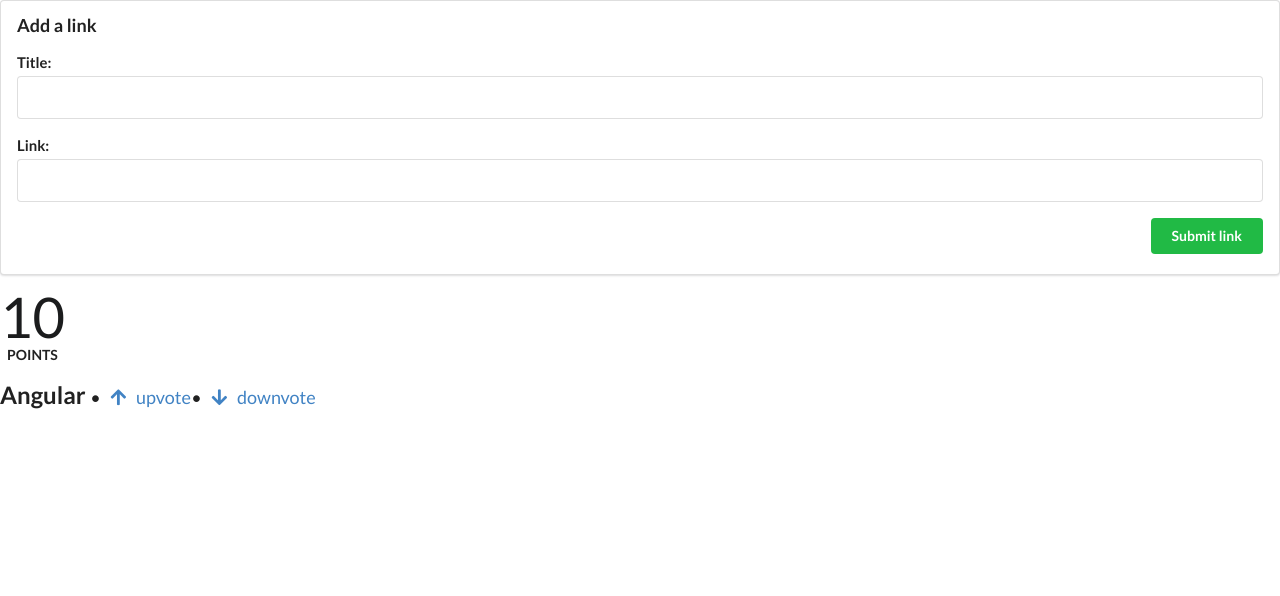
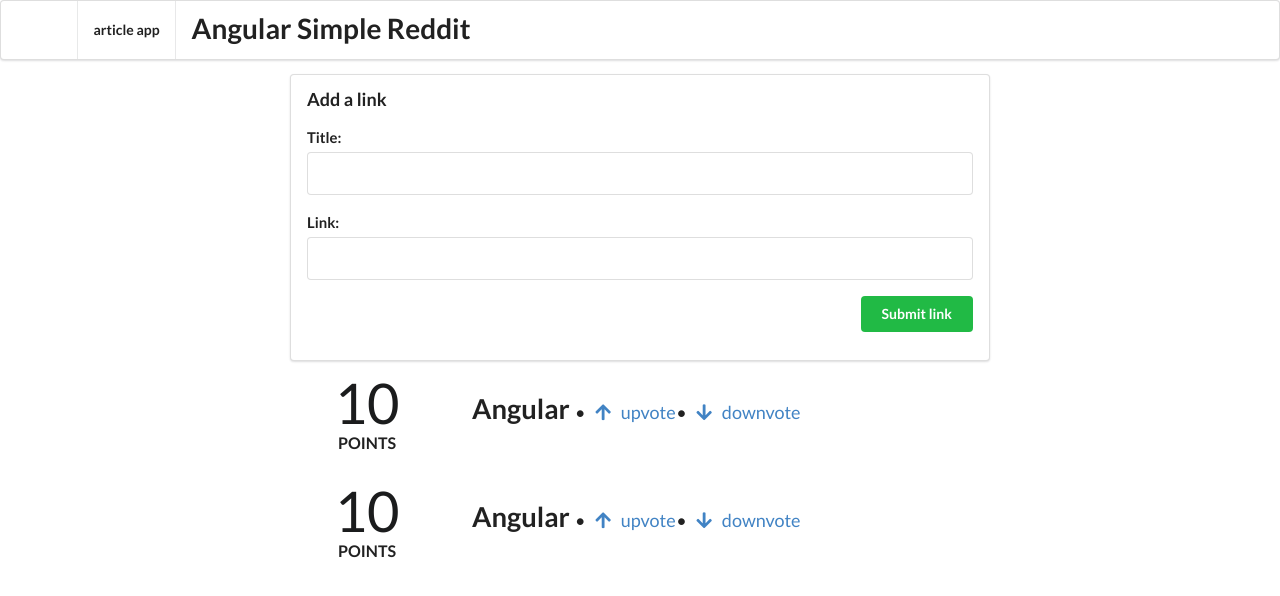
Before and after one commit to DiFly/angular-reddit, an Angular app: page / in a window 1280 px wide. Shown: the top 596 px of the page. Built offline with nearby package versions, Linux system fonts and the light colour scheme.

Commit message:
change simple css

```diff
--- a/src/app/app.component.html
+++ b/src/app/app.component.html
@@ -20,4 +20,7 @@
 
 </form>
 
-<app-article></app-article>
+<div class="ui grid posts">
+  <app-article></app-article>
+  <app-article></app-article>
+</div>
--- a/src/index.html
+++ b/src/index.html
@@ -8,6 +8,21 @@
   <link rel="icon" type="image/x-icon" href="favicon.ico">
 </head>
 <body>
-  <app-root></app-root>
+  <div class="ui menu">
+    <div class="ui container">
+      <a href="#" class="header item">
+        article app
+      </a>
+      <div class="header item borderless">
+        <h1 class="ui header">
+          Angular Simple Reddit
+        </h1>
+      </div>
+    </div>
+  </div>
+
+  <div class="ui main text container">
+    <app-root></app-root>
+  </div>
 </body>
 </html>
```
